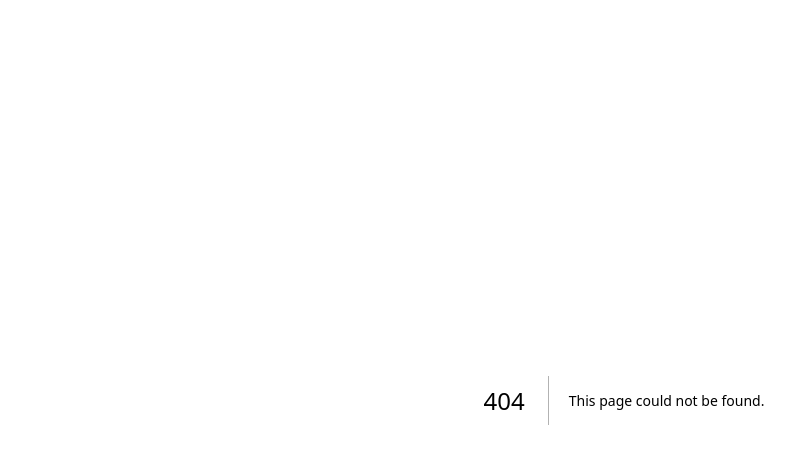
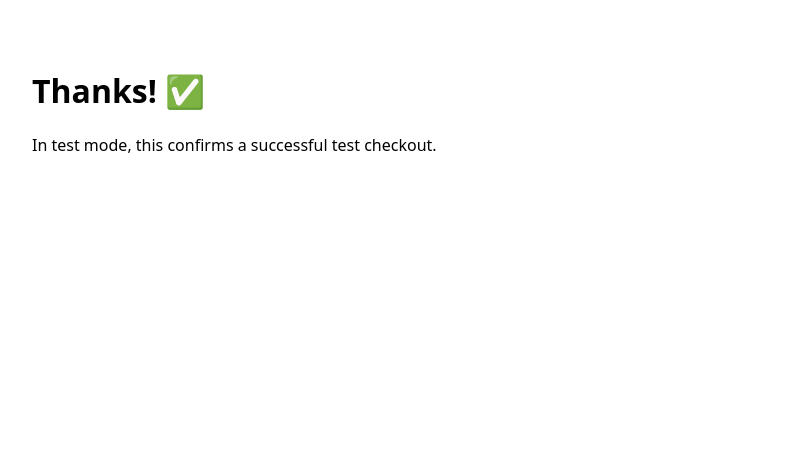
Before and after one commit to stepabovemd-create/RIHCT4, a Next.js app: page /thank-you in a window 1280 px wide. Before the commit this address had no page. Shown: the top 464 px of the page, without its empty margins (16-811 px from the left). Built offline with nearby package versions, Linux system fonts and the light colour scheme.

Commit message:
Create page.tsx

```diff
--- /dev/null
+++ b/app/thank-you/page.tsx
@@ -0,0 +1,8 @@
+export default function ThankYou() {
+  return (
+    <main style={{padding:'3rem', fontFamily:'system-ui'}}>
+      <h1>Thanks! ✅</h1>
+      <p style={{marginTop:8}}>In test mode, this confirms a successful test checkout.</p>
+    </main>
+  )
+}
```
